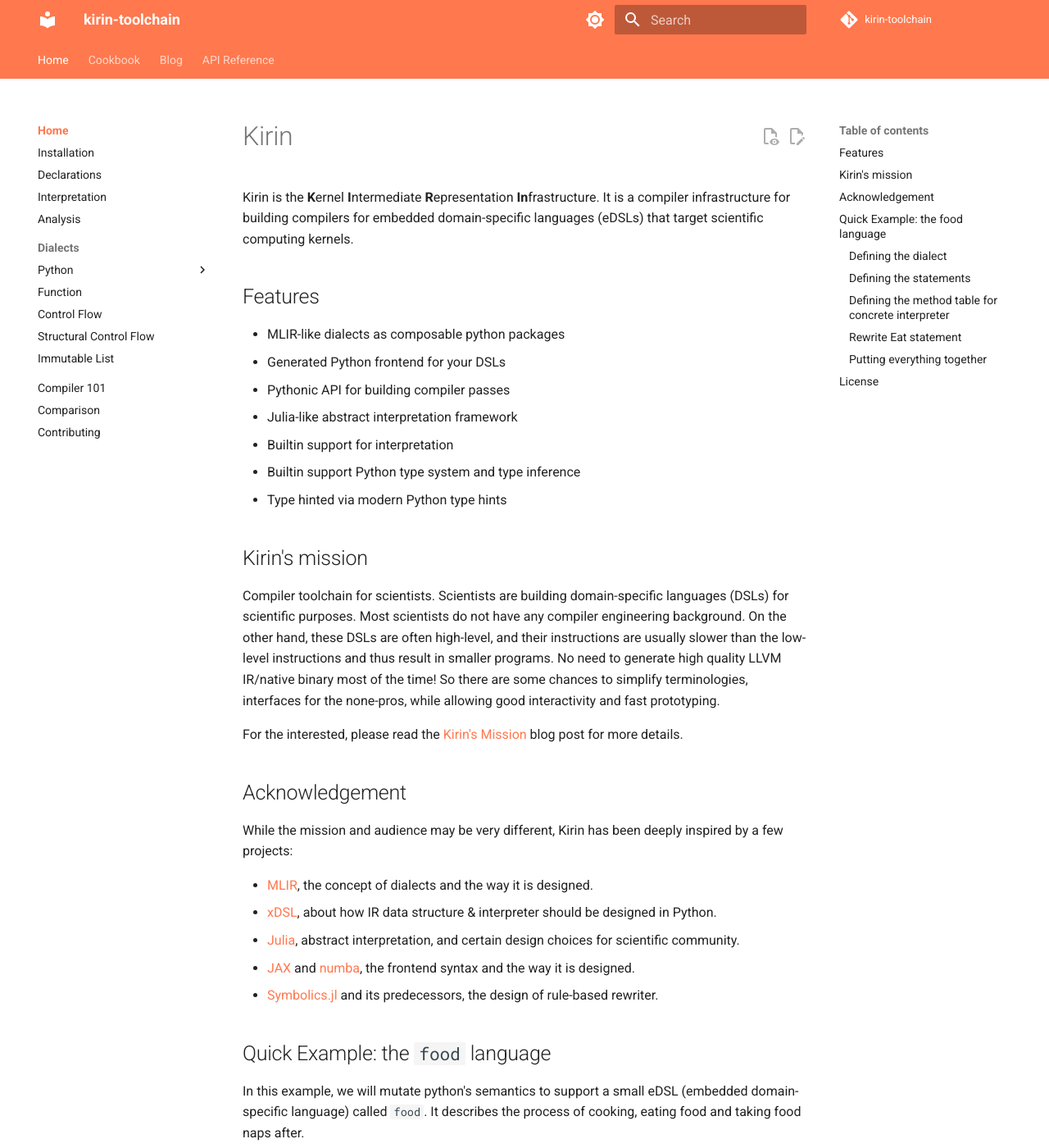
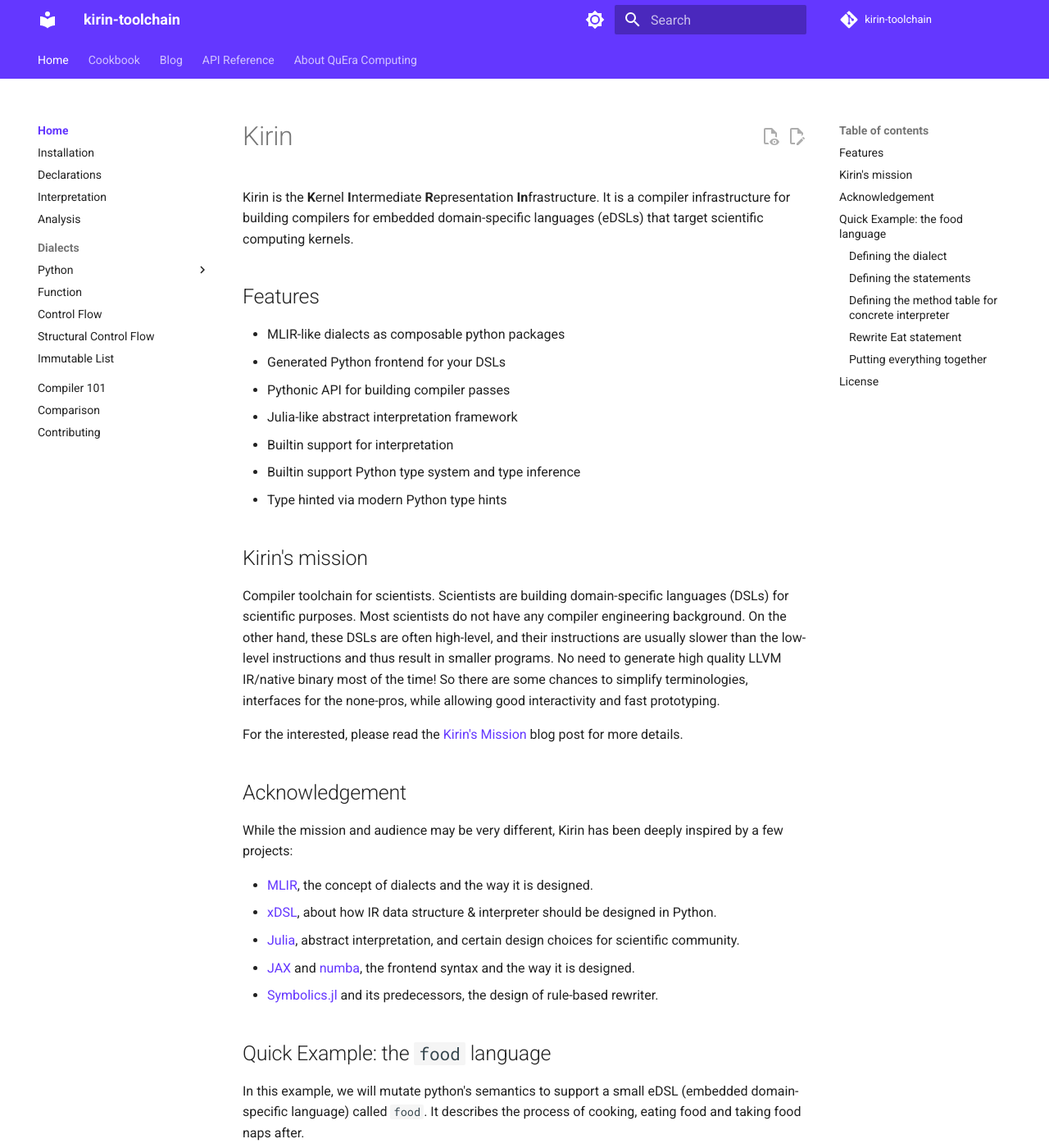
Before and after one commit to hmyuuu/kirin, an MkDocs documentation site: the page built from docs/index.md, in a window 1280 px wide and 1400 px high. Shown: the whole window at 82% size. Built offline with MkDocs 1.6.1 and Material for MkDocs 9.7.7, drawn with Linux system fonts in a browser that asks for light colours; comment, search, counter and statistics services are not loaded; the version menu is left out.

Commit message:
mention QuEra computing in banner

```diff
--- a/docs/stylesheets/extra.css
+++ b/docs/stylesheets/extra.css
@@ -1,8 +1,22 @@
 :root {
-    --md-primary-fg-color:        #FF5722;
-    --md-primary-fg-color--light: #FF784E;
-    --md-primary-fg-color--dark:  #B23C17;
+  --md-primary-fg-color: #6437FF;
+  --md-accent-fg-color: #6437FF;
+}
 
-    --md-primary-fg-color: #FF784E;
-    --md-accent-fg-color:  #FF784E;
-  }
+#logo_light_mode {
+  display: var(--md-footer-logo-light-mode);
+}
+
+#logo_dark_mode {
+  display: var(--md-footer-logo-dark-mode);
+}
+
+[data-md-color-scheme="slate"] {
+  --md-footer-logo-dark-mode:         block;
+  --md-footer-logo-light-mode:         none;
+}
+
+[data-md-color-scheme="default"] {
+  --md-footer-logo-dark-mode:           none;
+  --md-footer-logo-light-mode:         block;
+}
--- a/mkdocs.yml
+++ b/mkdocs.yml
@@ -72,6 +72,7 @@
           - IdTable: reference/kirin/idtable.md
           - Source: reference/kirin/source.md
           - WorkList: reference/kirin/worklist.md
+  - About QuEra Computing: 'https://quera.com'
 
 theme:
   name: material
```
